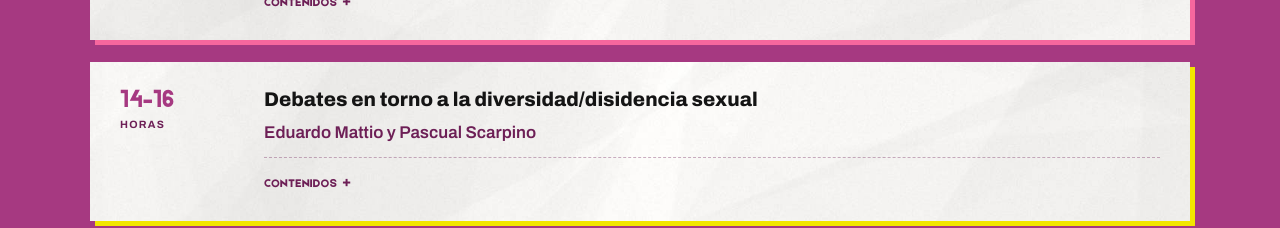
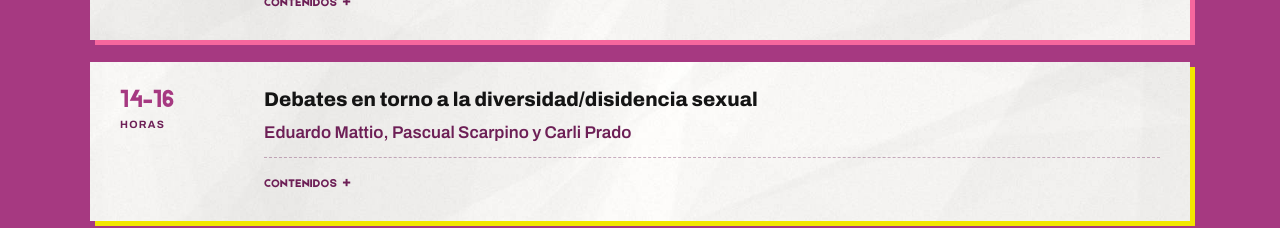
Before and after one commit to redinsex-debug/redinsex-web, a plain HTML site: page escuela.html in a window 1280 px wide. Shown: the part 1700-1928 px from the top of the page. Drawn offline with Linux system fonts and the light colour scheme; a web font is replaced by a local one.

Commit message:
Update escuela.html

```diff
--- a/escuela.html
+++ b/escuela.html
@@ -464,7 +464,7 @@ a.meet{text-decoration:none;transition:background .15s,color .15s}
                 <p class="hora">14–16<span>horas</span></p>
                 <div>
                   <h5 class="mod-tit">Debates en torno a la diversidad/disidencia sexual</h5>
-                  <p class="mod-quien">Eduardo Mattio y Pascual Scarpino</p>
+                  <p class="mod-quien">Eduardo Mattio, Pascual Scarpino y Carli Prado</p>
                   <details class="mod-cont"><summary>Contenidos</summary><p>La distinción entre diversidad y disidencia sexo-genérica: debates teóricos y políticos. Potencia tortillera: un nosotrxs lesbiano sexo-disidente frente a la ciudadanía sexual liberal. De la homosexualidad a la gaycidad. Más allá de la homonormatividad y la asimilación: las maricas en un escenario posgay. Demanda al Estado y ampliación de derechos: la lucha del colectivo travesti/trans en la Argentina reciente. El desafío de la nostredad.</p></details>
                 </div>
               </li>
```
